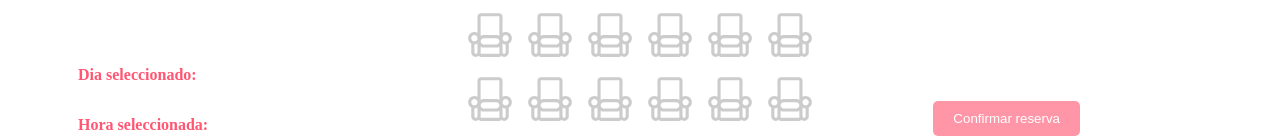
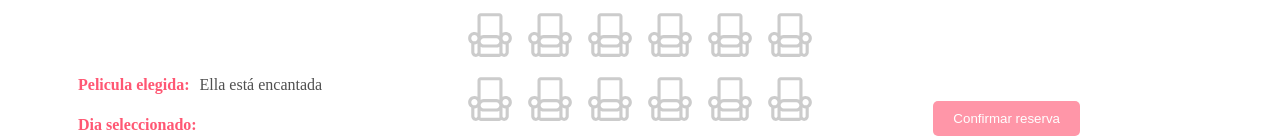
Before and after one commit to devisamott/cine, a React (Vite) app: page /reservation/ellaestaencantadamovie in a window 1280 px wide. Shown: the part 219-358 px from the top of the page. Built offline with nearby package versions, Linux system fonts and the light colour scheme.

Commit message:
pelicula elegida, dia y hora

```diff
--- a/src/App.jsx
+++ b/src/App.jsx
@@ -17,6 +17,7 @@ const router = createBrowserRouter ([
     element: <RenderSecondPage/>
   }
 ])
+
 function App() {
   return (
     <Provider>
--- a/src/RenderSecondPages.jsx
+++ b/src/RenderSecondPages.jsx
@@ -1,6 +1,7 @@
 import { CleanButton } from "./SecondPages/cleanButton";
 import { ConfirmButton } from "./SecondPages/confirmButton";
 import { DaySelected } from "./SecondPages/daySelect";
+import { NameById } from "./SecondPages/nameById";
 import { RenderChair } from "./SecondPages/renderChair";
 import { ResevedChair } from "./SecondPages/reservedChairs";
 import { Home } from "./SecondPages/routeToHome";
@@ -14,6 +15,7 @@ function RenderSecondPage ( ) {
             <Home/>
             <Schedules/>
             <RenderChair/>
+            <NameById/>
             <DaySelected/>
             <ResevedChair/>
             <ConfirmButton />
--- a/src/SecondPages/daySelect/index.jsx
+++ b/src/SecondPages/daySelect/index.jsx
@@ -1,14 +1,20 @@
+import { useContext } from "react"
 import "./daySelected.css"
+import { DataContext } from "../../provider"
 
 export function DaySelected () {
+    const { selectedDay, selectedHour } = useContext(DataContext);
+
     return (
         <div className="horarios">
             <div>
                 <div className="day_container">
                     <p className="p_daySelect">Dia seleccionado: </p>
+                    <p className="p_day">{selectedDay}</p>
                 </div>
                 <div className="hour_container">
                     <p className="p_hourSelected">Hora seleccionada: </p>
+                    <p className="p_hour">{selectedHour}</p>
                 </div>
             </div>
         </div>
--- /dev/null
+++ b/src/SecondPages/nameById/index.jsx
@@ -0,0 +1,26 @@
+import { useEffect, useState } from "react";
+import { useParams } from "react-router-dom";
+import { getIdFromMovie } from "../../getDataFromApi";
+import "./movieName.css"
+
+
+export function NameById () {
+    const { id } = useParams()
+    const [movie, setMovie] = useState({})
+
+    const fetchNameById =  async () => {
+        const data = await getIdFromMovie(id);
+        setMovie(data)
+    }
+
+    useEffect(() => {
+        fetchNameById()
+    }, [id])
+
+    return (
+        <div className="pelicula">
+            <p>Pelicula elegida: </p>
+            <p className="p_movie">{movie?.name}</p>
+        </div>
+    )
+}
--- /dev/null
+++ b/src/SecondPages/nameById/movieName.css
@@ -0,0 +1,15 @@
+.pelicula {
+    display: flex;
+    position: relative;
+    top: -280px;
+    left: 70px;
+    color: rgb(255, 87, 115);
+    font-weight: bold;
+}
+.p_movie{
+    display: flex;
+    position: relative;
+    color: rgb(80, 80, 80);
+    font-weight: lighter;
+    left: 10px;
+}
--- a/src/SecondPages/routeToHome/index.jsx
+++ b/src/SecondPages/routeToHome/index.jsx
@@ -1,5 +1,7 @@
 import { Link } from 'react-router-dom';
 import './routerToHome.css'
+
+
 
 export function Home ( ) {
     return(
--- a/src/SecondPages/scheduleHeader/index.jsx
+++ b/src/SecondPages/scheduleHeader/index.jsx
@@ -80,8 +80,7 @@ export function Schedules () {
 
     const handleTimeClick = (time) => {
       setHour(time)
-      handleScheduleSelection();
-
+      handleScheduleSelection(day, time);
     }
 
       return(
--- a/src/getDataFromApi/index.jsx
+++ b/src/getDataFromApi/index.jsx
@@ -8,6 +8,13 @@ export async function GetMovies () {
     return data;
 }
 
+export async function getIdFromMovie (idParam) {
+    const response = await fetch(jsonMovies)
+    const data = await response.json();
+    const getId = data.findIndex( ({id}) => id  === idParam);
+    return(data[getId]);
+}
+
 export async function GetChair () {
     const response = await fetch(jsonChairs)
     const data = await response.json();
--- a/src/provider/index.jsx
+++ b/src/provider/index.jsx
@@ -4,15 +4,22 @@ export const DataContext = createContext();
 
 export function  Provider ({ children }) {
     const [isScheduleSelected, setIsScheduleSelected] = useState(false);
+    const [selectedDay, setSelectedDay] = useState(null);
+    const [selectedHour, setSelectedHour] = useState(null);
 
-    const handleScheduleSelection = () => {
+    const handleScheduleSelection = (day, hour) => {
         setIsScheduleSelected(true)
+        setSelectedDay(day)
+        setSelectedHour(hour)
     }
+
     return(
         <DataContext.Provider
             value={{
                 handleScheduleSelection,
-                isScheduleSelected
+                isScheduleSelected,
+                selectedDay,
+                selectedHour,
             }}
         >
             { children }
```
Also changed, not shown: src/SecondPages/renderChair/index.jsx (line endings or trailing spaces).
